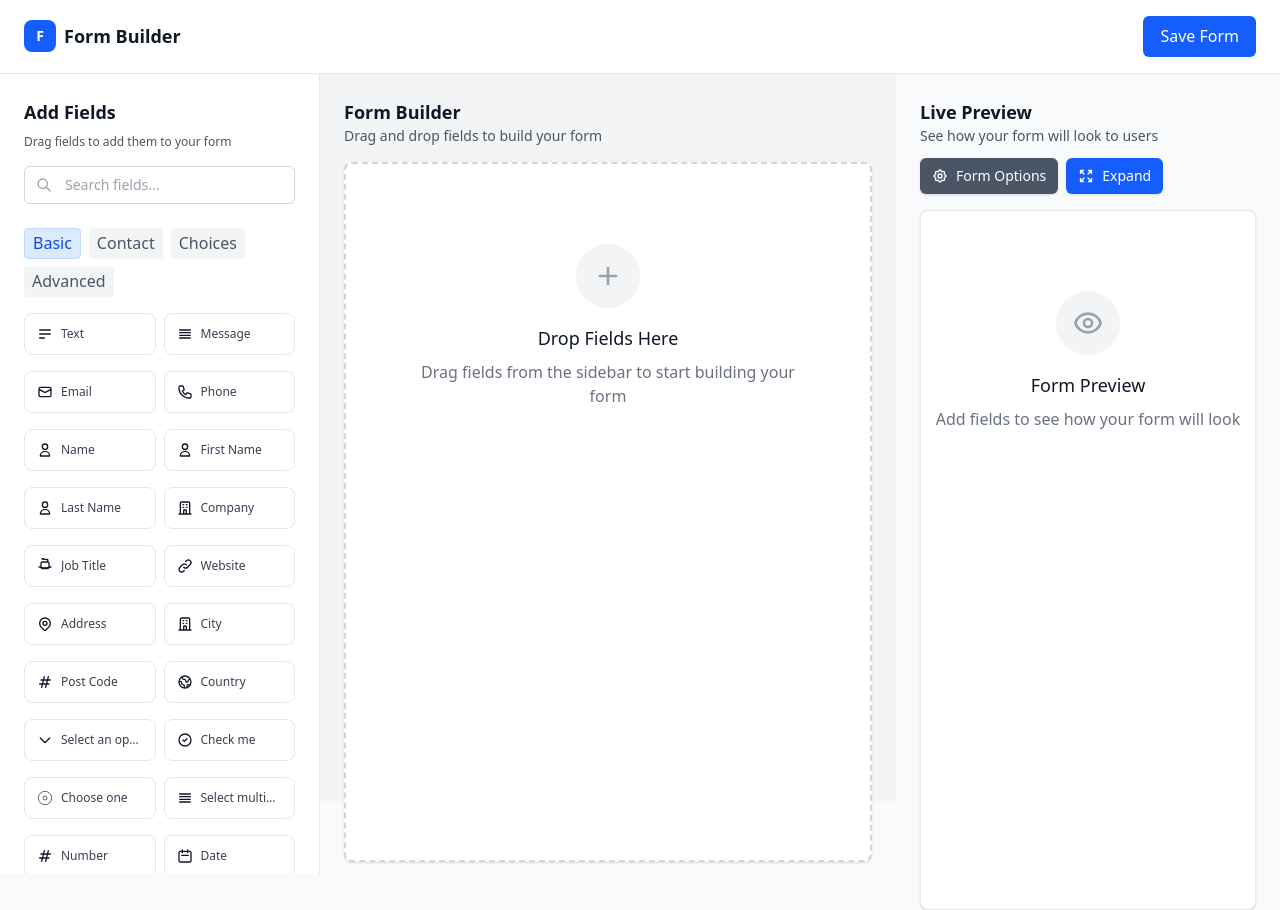
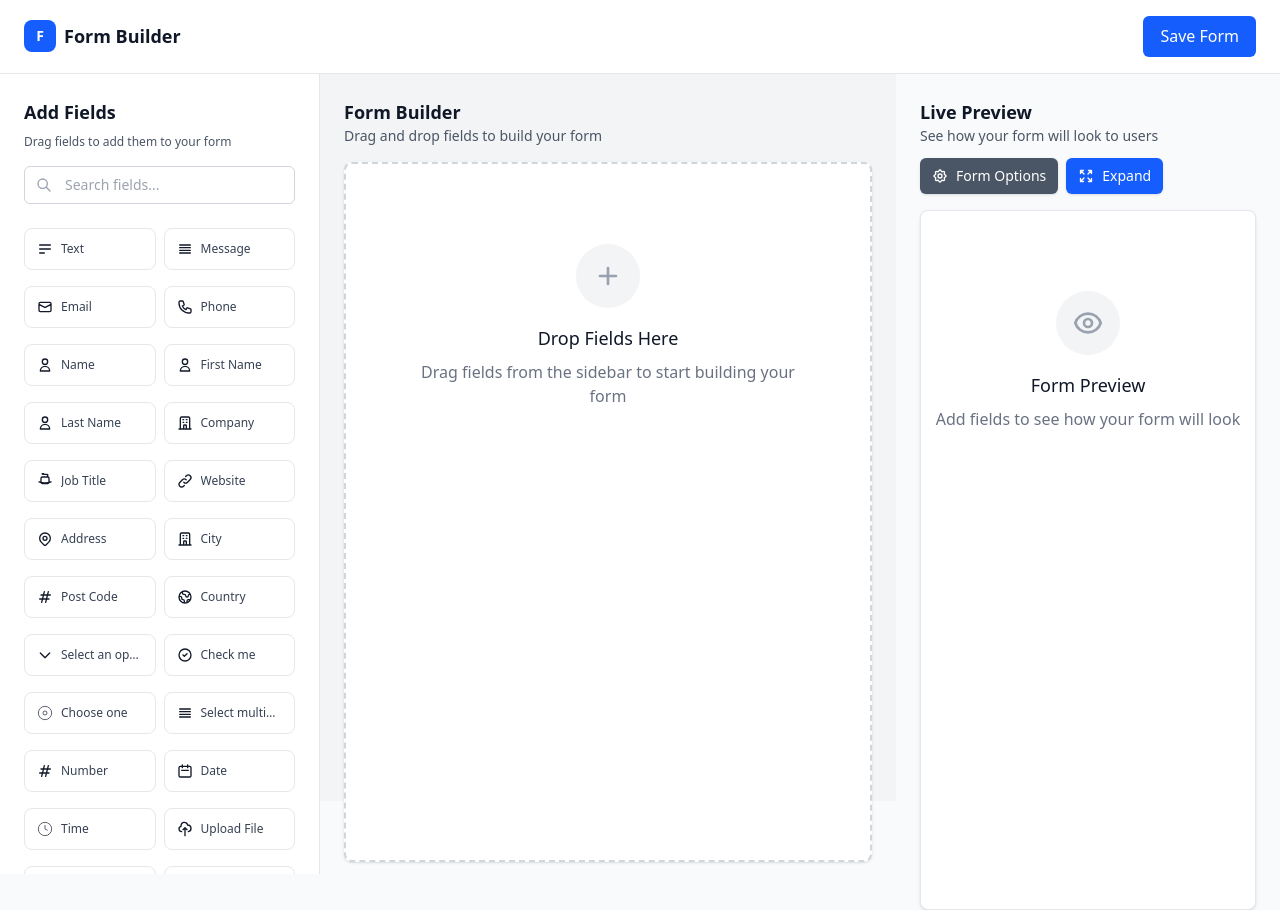
Before and after one commit to kiaann1/react-drag-and-drop-builder, a React (Vite) app: page / in a window 1280 px wide. Built offline with nearby package versions, Linux system fonts and the light colour scheme.

Commit message:
Update FormElementsPalette.jsx

```diff
--- a/src/components/FormElementsPalette.jsx
+++ b/src/components/FormElementsPalette.jsx
@@ -1,5 +1,44 @@
 import React, { useState } from 'react';
+import { useDraggable } from '@dnd-kit/core';
 import fields from '../../fields.json';
+
+// Draggable preview for each field
+const DraggableElement = ({ element }) => {
+  const { attributes, listeners, setNodeRef, transform, isDragging } = useDraggable({
+    id: `palette-${element.type}`,
+    data: {
+      type: 'form-element',
+      elementType: element.type,
+      label: element.label,
+      placeholder: element.placeholder,
+    },
+  });
+
+  const style = transform
+    ? {
+        transform: `translate3d(${transform.x}px, ${transform.y}px, 0)`,
+        zIndex: isDragging ? 1000 : 'auto',
+      }
+    : undefined;
+
+  return (
+    <div
+      ref={setNodeRef}
+      style={style}
+      {...listeners}
+      {...attributes}
+      className={`
+        p-3 mb-2 bg-white border border-gray-200 rounded-lg cursor-grab active:cursor-grabbing
+        hover:border-blue-300 hover:shadow-sm transition-all duration-200
+        flex items-center space-x-2 group text-left
+        ${isDragging ? 'opacity-40' : 'hover:opacity-100'}
+      `}
+    >
+      <span className="w-4 h-4" dangerouslySetInnerHTML={{ __html: element.icon || '' }} />
+      <span className="text-xs font-medium text-gray-700 truncate">{element.label}</span>
+    </div>
+  );
+};
 
 const FormElementsPalette = ({ searchTerm = '' }) => {
   const [activeTab, setActiveTab] = useState('basic');
@@ -38,29 +77,6 @@ const FormElementsPalette = ({ searchTerm = '' }) => {
     color: ['color', 'colour', 'picker'],
   };
 
-  // Categorize fields from JSON
-  const categories = {
-    basic: [
-      'text', 'message', 'email', 'phone'
-    ],
-    contact: [
-      'name', 'firstName', 'lastName', 'company', 'jobTitle', 'website', 'address', 'city', 'post code', 'country'
-    ],
-    choices: [
-      'select', 'checkbox', 'radio', 'multiselect', 'rating', 'yesno', 'scale'
-    ],
-    advanced: [
-      'number', 'date', 'time', 'datetime', 'file', 'image', 'range', 'color'
-    ]
-  };
-
-  // Map fields to categories
-  const categorizedFields = Object.fromEntries(
-    Object.entries(categories).map(([cat, types]) => [
-      cat,
-      fields.filter(f => types.includes(f.type))
-    ])
-  );
 
   // Filter elements based on search term with enhanced matching
   const filterElements = (elements) => {
@@ -79,55 +95,10 @@ const FormElementsPalette = ({ searchTerm = '' }) => {
     });
   };
 
-  // Get filtered elements for current tab
-  const getFilteredElements = () => {
-    if (searchTerm) {
-      // If searching, show all matching elements regardless of tab
-      const allElements = fields;
-      return filterElements(allElements);
-    }
-    return categorizedFields[activeTab];
-  };
-
-  const filteredElements = getFilteredElements();
-
-  // Update tab counts based on search
-  const getTabCount = (category) => {
-    if (!searchTerm) return categorizedFields[category].length;
-    return filterElements(categorizedFields[category]).length;
-  };
-
-  const tabs = [
-    { id: 'basic', label: 'Basic', count: getTabCount('basic') },
-    { id: 'contact', label: 'Contact', count: getTabCount('contact') },
-    { id: 'choices', label: 'Choices', count: getTabCount('choices') },
-    { id: 'advanced', label: 'Advanced', count: getTabCount('advanced') },
-  ];
 
   // Only show a preview of fields from fields.json, no field data/state is stored here
   return (
     <div>
-      {/* Tabs - hide when searching */}
-      {!searchTerm && (
-        <div className="flex flex-wrap gap-2 mb-4">
-          {tabs.map((tab) => (
-            <button
-              key={tab.id}
-              onClick={() => setActiveTab(tab.id)}
-              className={`
-                px-2 py-1 text-xs font-medium rounded transition-colors
-                ${activeTab === tab.id
-                  ? 'bg-blue-100 text-blue-700 border border-blue-200'
-                  : 'bg-gray-100 text-gray-600 hover:bg-gray-200'
-                }
-              `}
-            >
-              {tab.label}
-            </button>
-          ))}
-        </div>
-      )}
-
       {/* Form Elements Grid */}
       <div className="grid grid-cols-2 gap-2">
         {fields
@@ -137,10 +108,7 @@ const FormElementsPalette = ({ searchTerm = '' }) => {
             (f.type || '').toLowerCase().includes(searchTerm.toLowerCase())
           )
           .map((element) => (
-            <div key={element.type} className="p-3 mb-2 bg-white border border-gray-200 rounded-lg flex items-center space-x-2">
-              <span className="w-4 h-4" dangerouslySetInnerHTML={{ __html: element.icon || '' }} />
-              <span className="text-xs font-medium text-gray-700 truncate">{element.label}</span>
-            </div>
+            <DraggableElement key={element.type} element={element} />
           ))}
       </div>
     </div>
```
